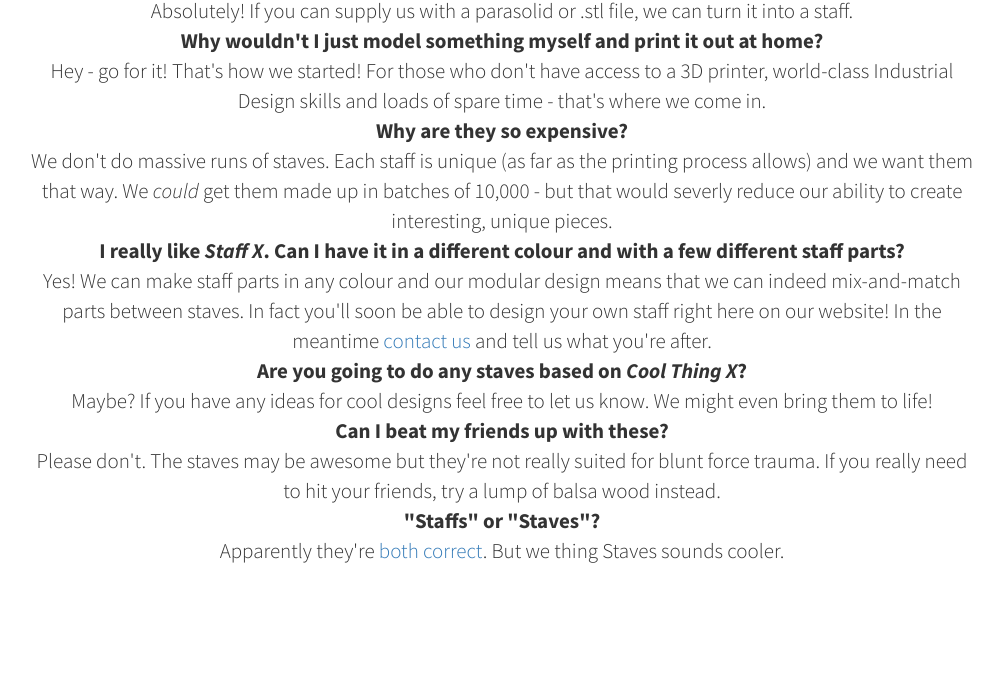
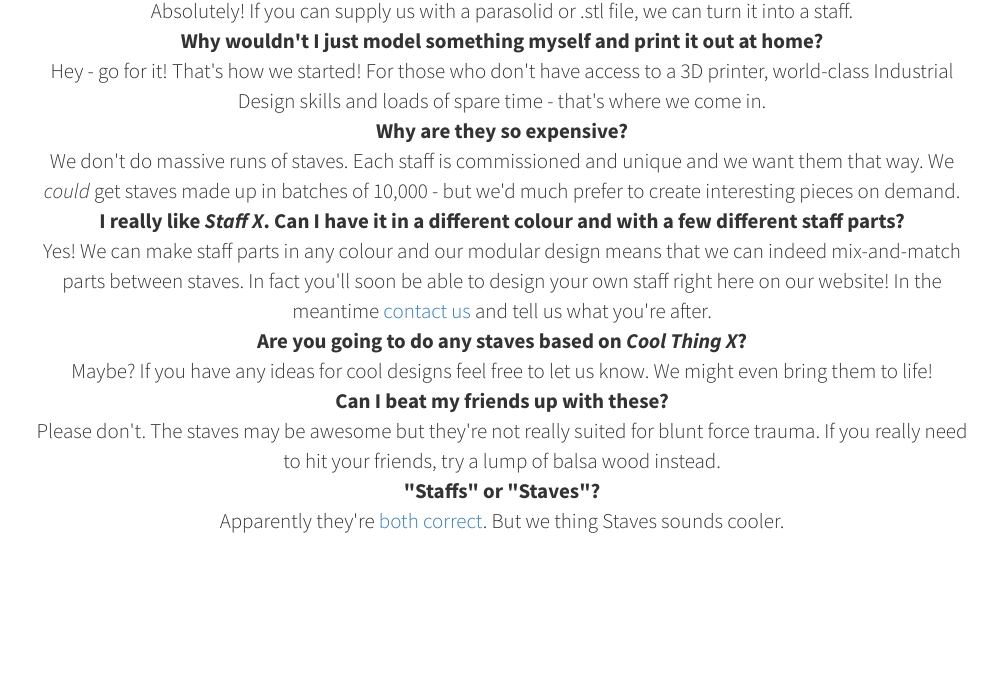
Before and after one commit to amorphitec/enstaved.com, a plain HTML site: page index.html in a window 1280 px wide. Shown: the part 2572-3264 px from the top of the page, without its empty margins (138-1141 px from the left). Drawn offline with Linux system fonts and the light colour scheme.

Commit message:
Update FAQ re expensive

```diff
--- a/index.html
+++ b/index.html
@@ -261,7 +261,7 @@
                         <dt>Why wouldn't I just model something myself and print it out at home?</dt>
                         <dd>Hey - go for it! That's how we started! For those who don't have access to a 3D printer, world-class Industrial Design skills and loads of spare time - that's where we come in.</dd>
                         <dt>Why are they so expensive?</dt>
-                        <dd>We don't do massive runs of staves. Each staff is unique (as far as the printing process allows) and we want them that way. We <i>could</i> get them made up in batches of 10,000 - but that would severly reduce our ability to create interesting, unique pieces.</dd>
+                        <dd>We don't do massive runs of staves. Each staff is commissioned and unique and we want them that way. We <i>could</i> get staves made up in batches of 10,000 - but we'd much prefer to create interesting pieces on demand.</dd>
                         <dt>I really like <i>Staff X</i>. Can I have it in a different colour and with a few different staff parts?</dt>
                         <dd>Yes! We can make staff parts in any colour and our modular design means that we can indeed mix-and-match parts between staves. In fact you'll soon be able to design your own staff right here on our website! In the meantime <a href="#footer">contact us</a> and tell us what you're after.</dd>
                         <dt>Are you going to do any staves based on <i>Cool Thing X</i>?</dt>
```
